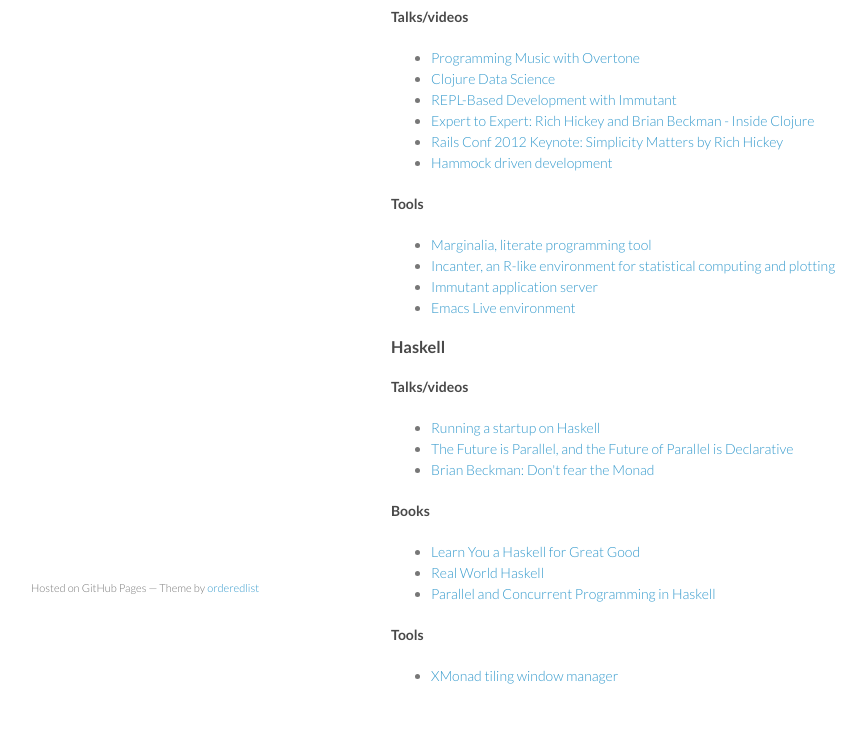
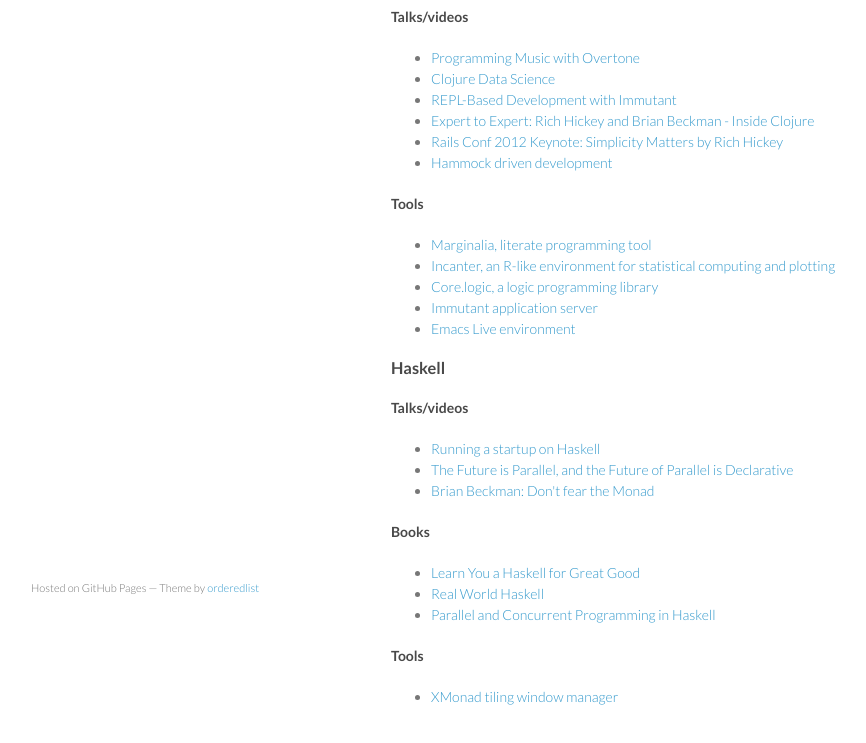
Before and after one commit to kaitanie/kaitanie.github.com, a plain HTML site: page fplinks.html in a window 1280 px wide. Shown: the part 133-876 px from the top of the page, without its empty margins (179-1045 px from the left). Drawn offline with Linux system fonts and the light colour scheme.

Commit message:
Mention core.logic

```diff
--- a/fplinks.html
+++ b/fplinks.html
@@ -41,6 +41,7 @@
         <ul>
           <li> <a href="http://fogus.github.io/marginalia/">Marginalia, literate programming tool</a></li>
           <li> <a href="http://incanter.org/">Incanter, an R-like environment for statistical computing and plotting</a> </li>
+          <li> <a href="https://github.com/clojure/core.logic/wiki/A-Core.logic-Primer">Core.logic, a logic programming library</a> </li>
           <li> <a href="http://immutant.org/">Immutant application server</a> </li>
           <li> <a href="https://github.com/overtone/emacs-live">Emacs Live environment</a></li>
         </ul>
```
